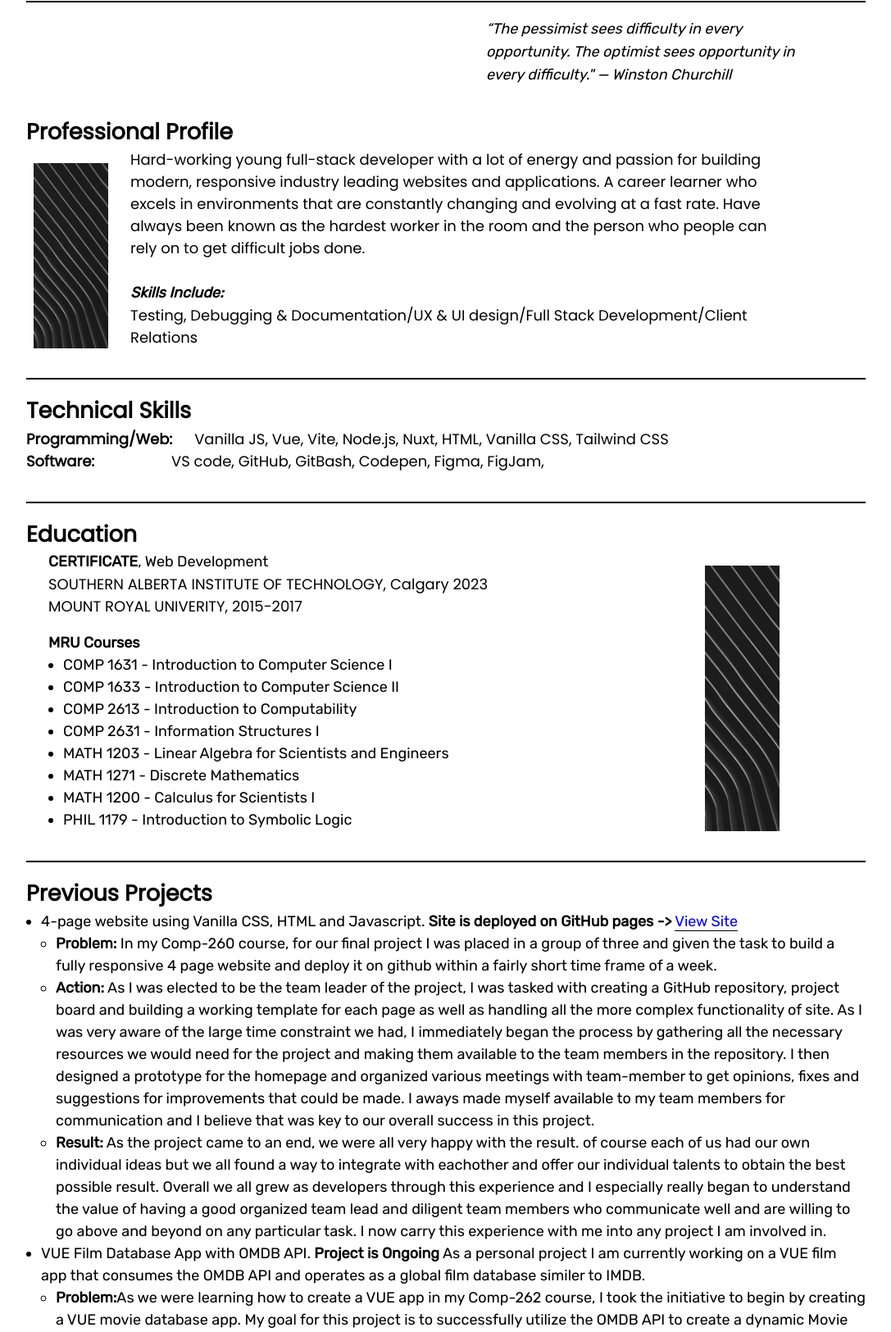
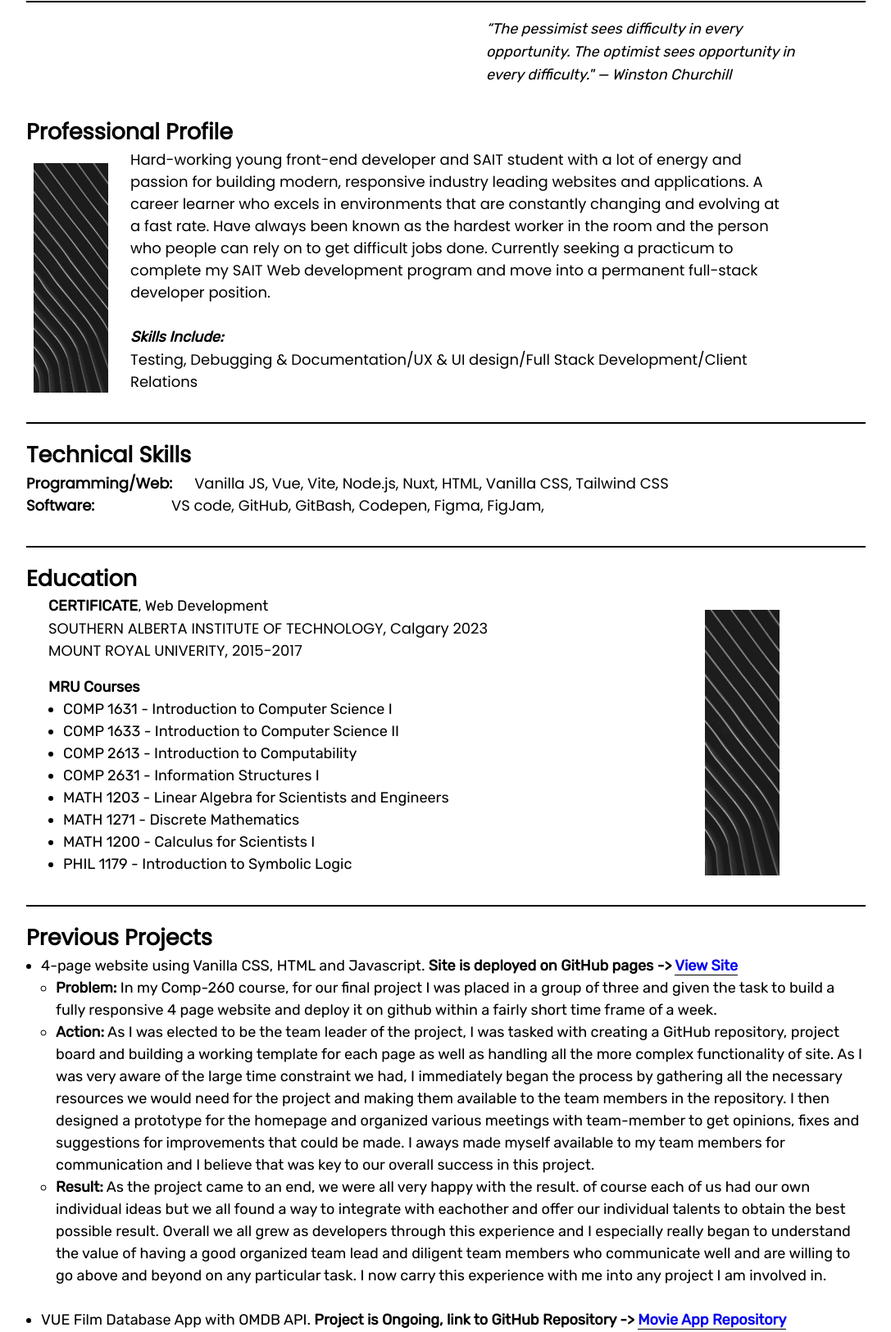
Before and after one commit to eliewa/WebDev-Resume, a plain HTML site: page index.html in a window 1280 px wide. Shown: the part 262-1887 px from the top of the page at 82% size, without its empty margins (96-1183 px from the left). Drawn offline with Linux system fonts and the light colour scheme.

Commit message:
edited profile

```diff
--- a/index.html
+++ b/index.html
@@ -31,9 +31,10 @@
       <div class="container">
         <img src="./assets/images/lines.jpg" alt="">
         <div class="text-container">
-          <p>Hard-working young full-stack developer with a lot of energy and passion for building modern, responsive industry leading websites and applications.
+          <p>Hard-working young front-end developer and SAIT student with a lot of energy and passion for building modern, responsive industry leading websites and applications.
             A career learner who excels in environments that are constantly changing and evolving at a fast rate.
-            Have always been known as the hardest worker in the room and the person who people can rely on to get difficult jobs done.
+            Have always been known as the hardest worker in the room and the person who people can rely on to get difficult jobs done. Currently seeking a practicum to complete my SAIT Web development
+            program and move into a permanent full-stack developer position.
            </p><br>
           <p><em><strong>Skills Include: </strong></em></p>
           <p>Testing, Debugging & Documentation/UX & UI design/Full Stack Development/Client Relations</p>
@@ -86,7 +87,7 @@
       <div>
         <ul>
           <li>4-page website using Vanilla CSS, HTML and Javascript.
-            <strong>Site is deployed on GitHub pages -></strong> <a href="https://eliewa.github.io/team-1/" target="_blank" class="btn">View Site</a>
+            <strong>Site is deployed on GitHub pages -> <a href="https://eliewa.github.io/team-1/" target="_blank" class="btn">View Site</a></strong>
             <ul>
               <li>
                 <strong>Problem:</strong> In my Comp-260 course, for our final project I was placed in a group of three and given the task to build a fully responsive 4 page website and deploy it on github
@@ -100,13 +101,13 @@
                 possible result. Overall we all grew as developers through this experience and I especially really began to understand the value of having a good organized team lead and diligent team members who communicate well and are willing to go above and beyond
                 on any particular task. I now carry this experience with me into any project I am involved in.</li>
             </ul>
-          </li>
+          </li><br>
           <li>
             VUE Film Database App with OMDB API.
-            <strong>Project is Ongoing</strong> As a personal project I am currently working on a VUE film app that consumes the OMDB API and operates as a global film database similer to IMDB.
+            <strong>Project is Ongoing, link to GitHub Repository -> <a href="https://github.com/eliewa/final-project-v1" target="_blank" class="btn">Movie App Repository</a></strong><br>As a personal project I am currently working on a VUE film app that consumes the OMDB API and operates as a global film database similer to IMDB.
             <ul>
-              <li><strong>Problem:</strong>As we were learning how to create a VUE app in my Comp-262 course, I took the initiative to begin by creating a VUE movie database app. My goal for this project is to successfully utilize the OMDB API to create a dynamic Movie web application.</li>
-              <li><strong>Action:</strong>The project is currently ongoing and will be completed by the first week of December, As of now I have created the basic site template in VUE and the next step will be to begin utilizing various OMDB API endpoints to dynamically display content.</li>
+              <li><strong>Problem:</strong> As we were learning how to create a VUE app in my Comp-262 course, I took the initiative to begin by creating a VUE movie database app. My goal for this project is to successfully utilize the OMDB API to create a dynamic Movie web application.</li>
+              <li><strong>Action:</strong> The project is currently ongoing and will be completed by the first week of December, As of now I have created the basic site template in VUE and the next step will be to begin utilizing various OMDB API endpoints to dynamically display content.</li>
             </ul>
           </li>
           <li><strong>UI/UX Webpage mockups and design systems:</strong> Although I primarily like to focus on the programming side of web development, I also really enjoy making various design mockups and prototypes that may be useful for future projects. I believe my understanding of good web design practices
```
